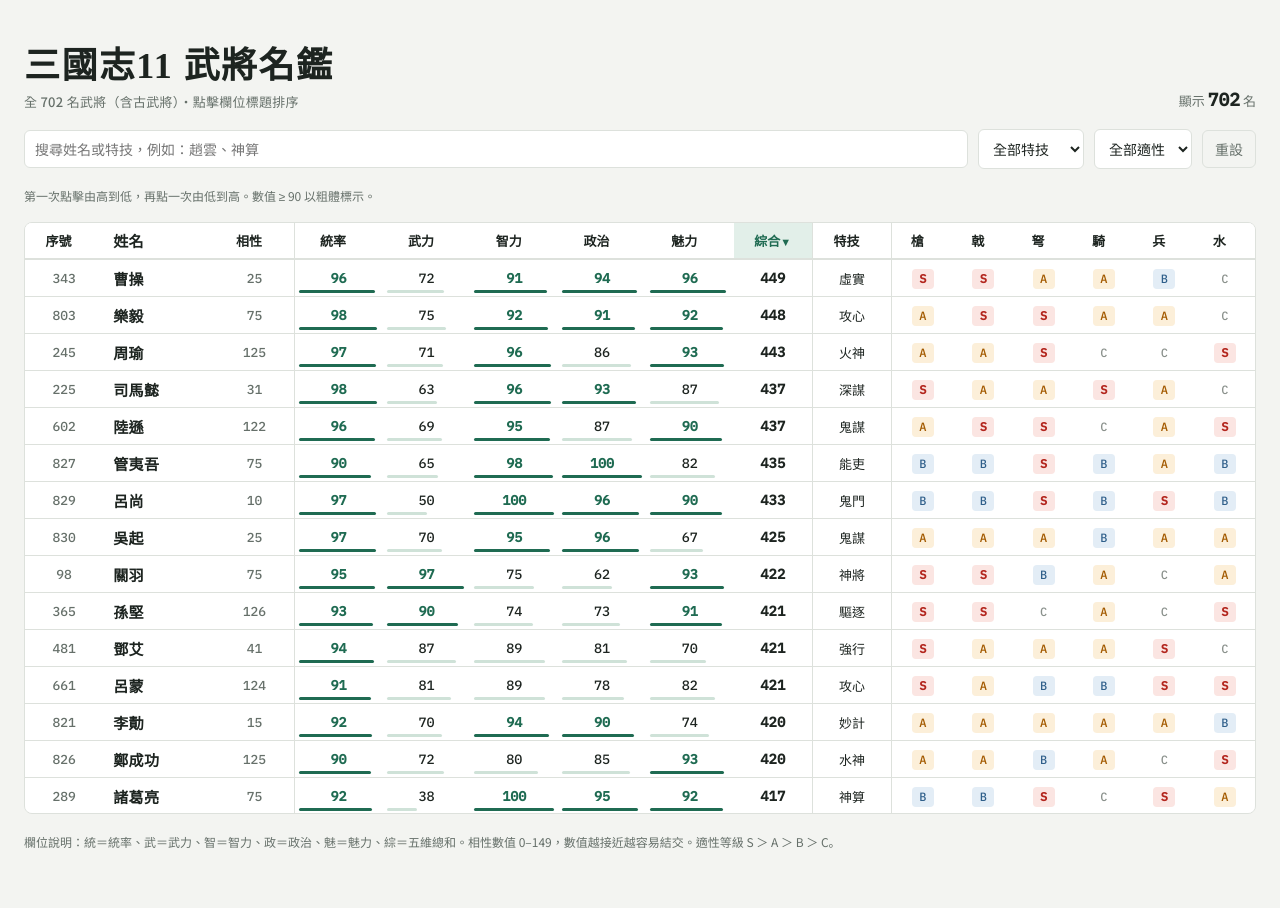
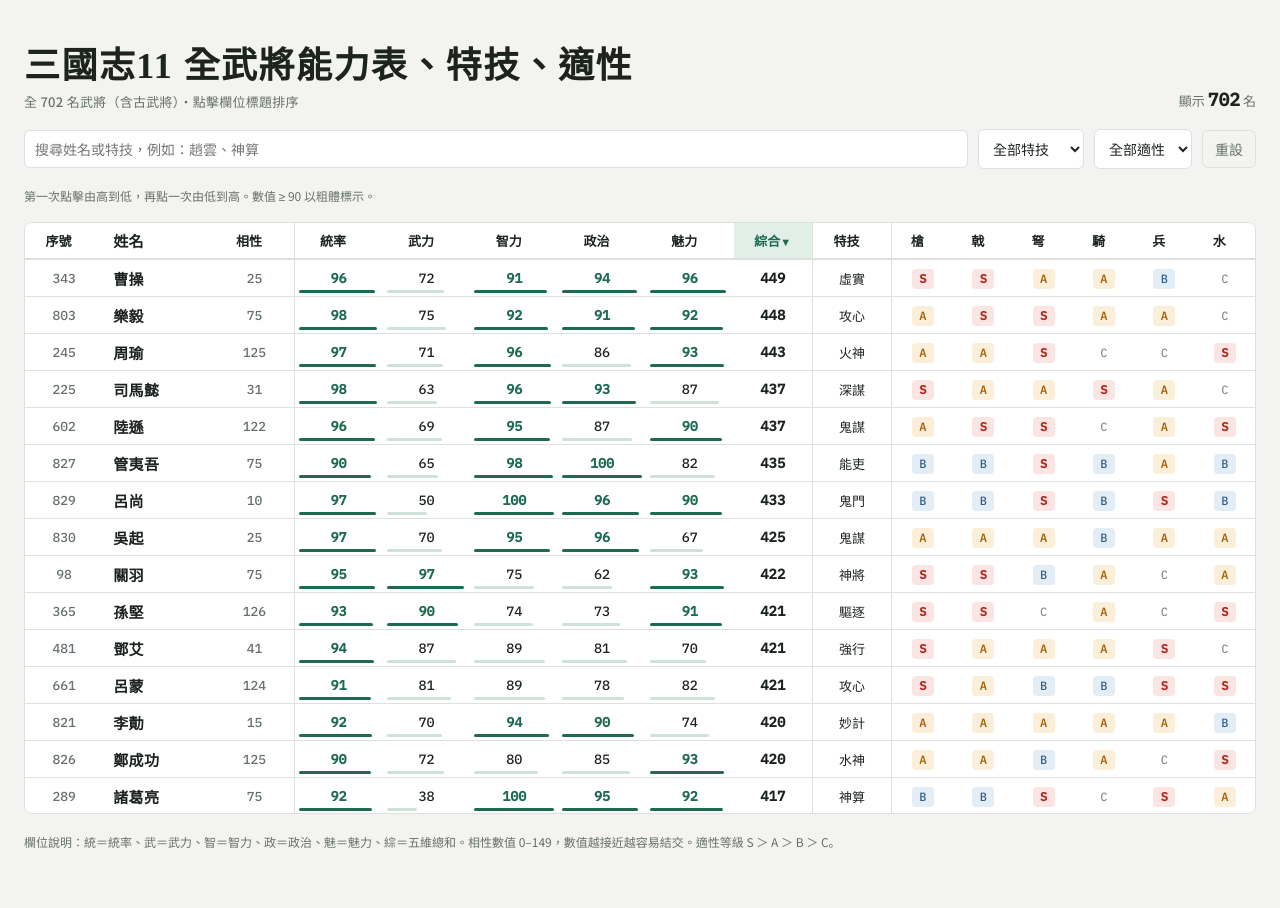
Before and after one commit to liaomf-dev/sanguo11, a plain HTML site: page index.html in a window 1280 px wide. Drawn offline with Linux system fonts and the light colour scheme.

Commit message:
Add files via upload

```diff
--- a/index.html
+++ b/index.html
@@ -3,7 +3,7 @@
 <head>
 <meta charset="utf-8">
 <meta name="viewport" content="width=device-width, initial-scale=1">
-<title>三國志11 武將名鑑</title>
+<title>三國志11 全武將能力表、特技、適性</title>
 <link rel="preconnect" href="https://fonts.googleapis.com">
 <link rel="stylesheet" href="https://fonts.googleapis.com/css2?family=Noto+Serif+TC:wght@600;900&family=Noto+Sans+TC:wght@400;500;700&family=IBM+Plex+Mono:wght@500&display=swap">
 <style>
@@ -76,7 +76,7 @@
 <body>
 <div class="wrap">
   <header>
-    <h1>三國志11 武將名鑑<small>全 702 名武將（含古武將）・點擊欄位標題排序</small></h1>
+    <h1>三國志11 全武將能力表、特技、適性<small>全 702 名武將（含古武將）・點擊欄位標題排序</small></h1>
     <div class="count">顯示 <b id="shown">0</b> 名</div>
   </header>
 
```
